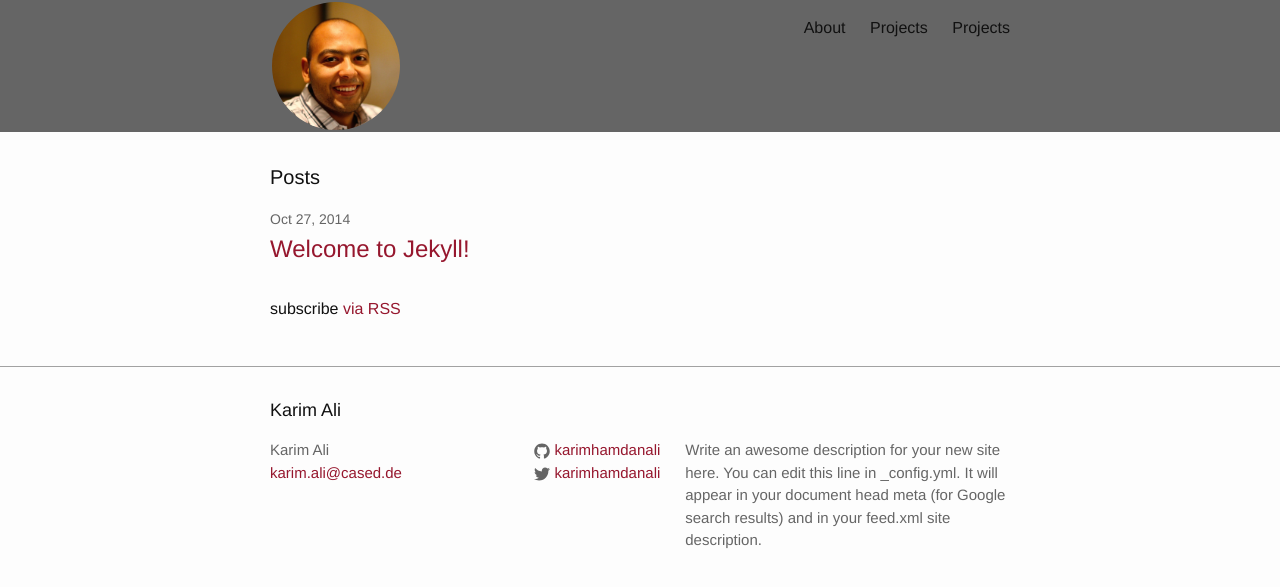
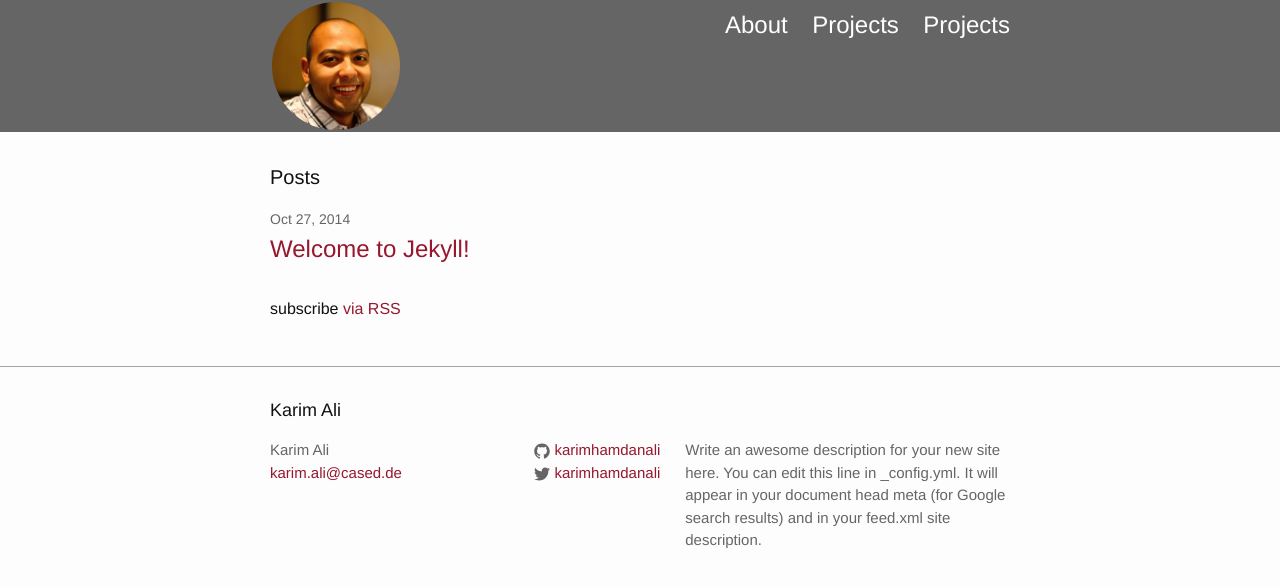
Before and after one commit to karimhamdanali/karimhamdanali.github.io, a Jekyll site: the page built from index.html, in a window 1280 px wide. Shown: the top 587 px of the page. Built offline with Jekyll 4.4.1, drawn with Linux system fonts in a browser that asks for light colours.

Commit message:
adjusting font sizes for navigation menu

```diff
--- a/_sass/_base.scss
+++ b/_sass/_base.scss
@@ -21,6 +21,8 @@ body {
     color: $text-color;
     background-color: $background-color;
     -webkit-text-size-adjust: 100%;
+    text-rendering: optimizeLegibility;
+    -webkit-font-smoothing: antialiased;
 }
 
 
--- a/_sass/_layout.scss
+++ b/_sass/_layout.scss
@@ -46,12 +46,18 @@
     }
 
     .page-link {
-        color: $text-color;
+        color: #fff;
         line-height: $base-line-height;
+        font-size: $base-font-size * 1.5;
 
         // Gaps between nav items, but not on the first one
         &:not(:first-child) {
             margin-left: 20px;
+        }
+
+        &:hover {
+            text-decoration: none;
+            opacity: 0.65;
         }
     }
 
```
